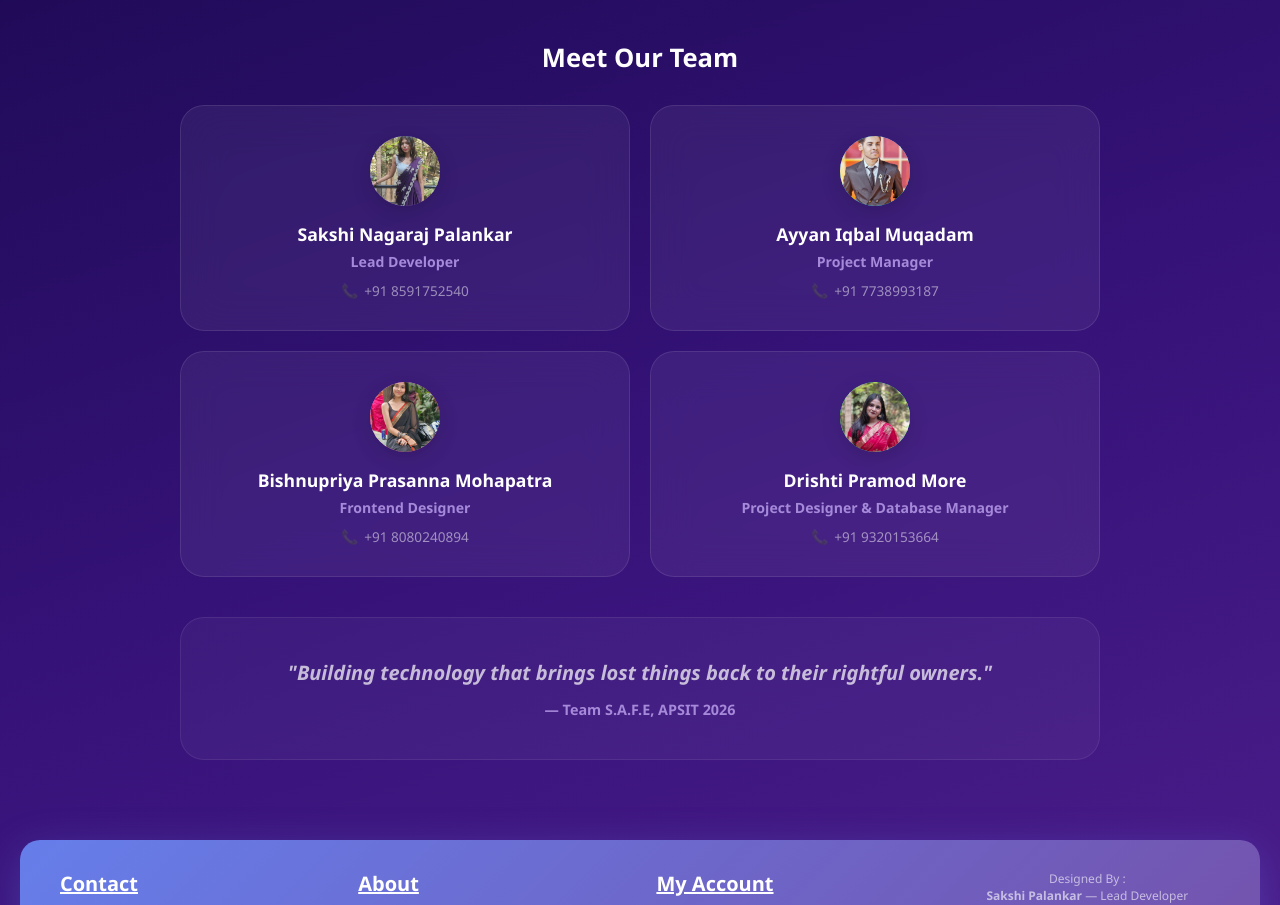
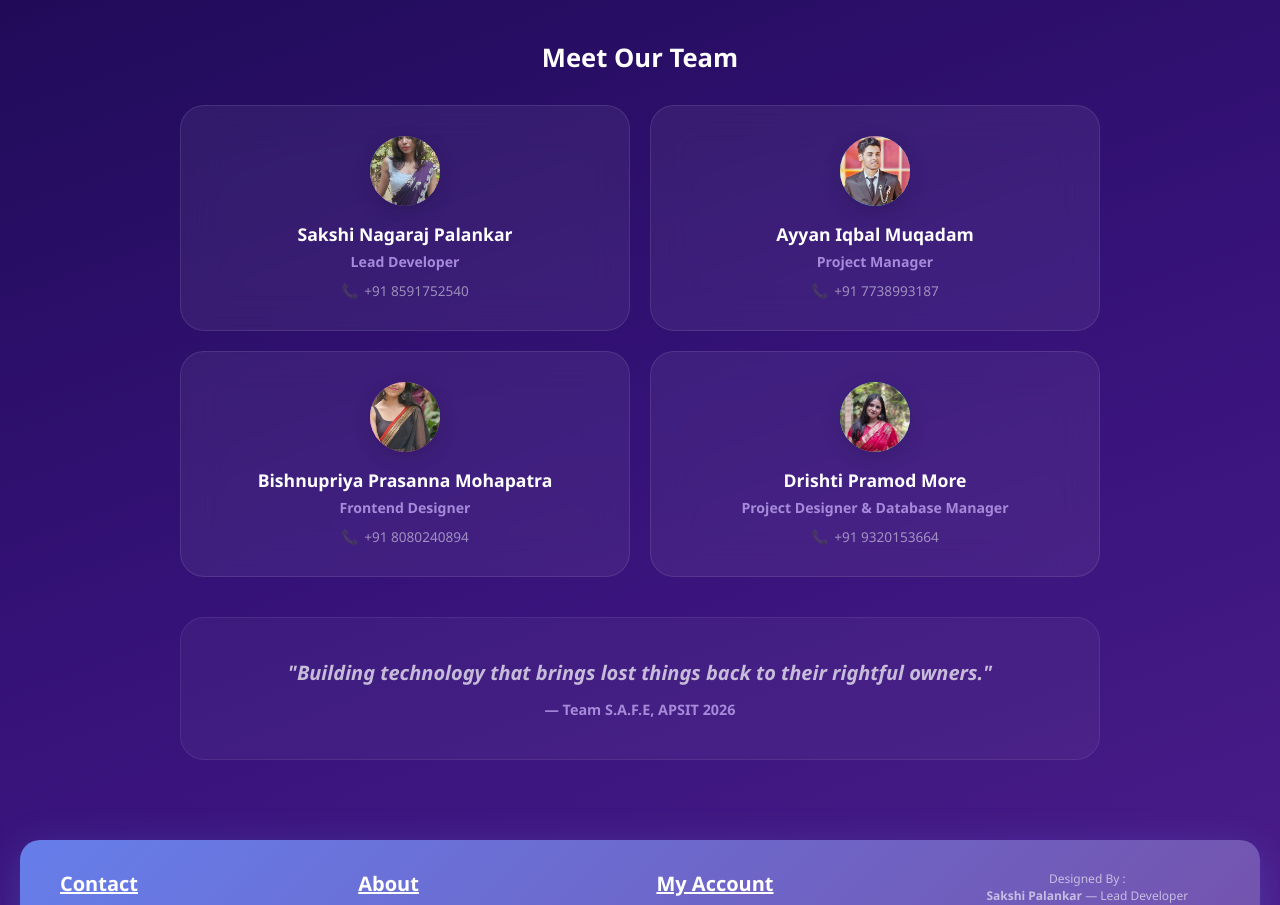
Before and after one commit to AyyIM24/APSIT-S.A.F.E, a React (Create React App) app in the folder frontend/: page /about in a window 1280 px wide. Shown: the part 814-1719 px from the top of the page. Built offline with nearby package versions, Linux system fonts and the light colour scheme; no server answers.

Commit message:
Adjust team member avatar zoom and positioning

```diff
--- a/frontend/src/Pages/AboutUsPage.jsx
+++ b/frontend/src/Pages/AboutUsPage.jsx
@@ -8,6 +8,7 @@ const team = [
         phone: '+91 8591752540',
         image: '/Images/Sakshi.jpeg',
         gradient: 'linear-gradient(135deg, #667eea 0%, #764ba2 100%)',
+        imgStyle: { objectPosition: 'center 15%', transform: 'scale(1.8)' }
     },
     {
         name: 'Ayyan Iqbal Muqadam',
@@ -15,6 +16,7 @@ const team = [
         phone: '+91 7738993187',
         image: '/Images/Ayyan.jpeg',
         gradient: 'linear-gradient(135deg, #4facfe 0%, #00f2fe 100%)',
+        imgStyle: { objectPosition: 'center 10%' }
     },
     {
         name: 'Bishnupriya Prasanna Mohapatra',
@@ -22,6 +24,7 @@ const team = [
         phone: '+91 8080240894',
         image: '/Images/Bishnupriya.jpeg',
         gradient: 'linear-gradient(135deg, #f093fb 0%, #f5576c 100%)',
+        imgStyle: { objectPosition: 'center 15%', transform: 'scale(1.8)' }
     },
     {
         name: 'Drishti Pramod More',
@@ -29,6 +32,7 @@ const team = [
         phone: '+91 9320153664',
         image: '/Images/Dristi.jpeg',
         gradient: 'linear-gradient(135deg, #43e97b 0%, #38f9d7 100%)',
+        imgStyle: { objectPosition: 'center' }
     },
 ];
 
@@ -77,8 +81,8 @@ const AboutUsPage = () => {
                 <div className="about-team-grid">
                     {team.map((member, i) => (
                         <div className="about-team-card anim-fadeScale" key={i} style={{ animationDelay: `${0.25 + i * 0.1}s` }}>
-                            <div className="about-team-avatar" style={{ background: member.gradient }}>
-                                <img src={member.image} alt={member.name} style={{ width: '100%', height: '100%', objectFit: 'cover', borderRadius: '50%' }} />
+                            <div className="about-team-avatar" style={{ background: member.gradient, overflow: 'hidden' }}>
+                                <img src={member.image} alt={member.name} style={{ width: '100%', height: '100%', objectFit: 'cover', ...member.imgStyle }} />
                             </div>
                             <h3>{member.name}</h3>
                             <div className="about-team-role">{member.role}</div>
```
